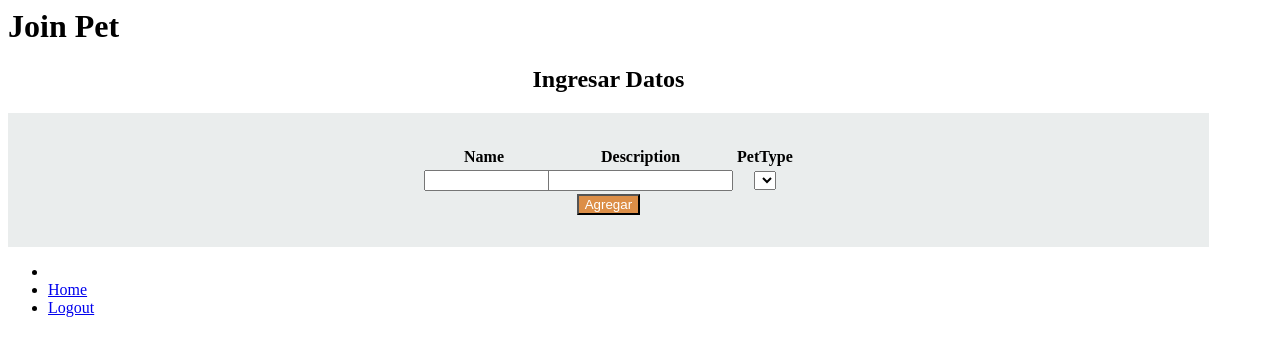
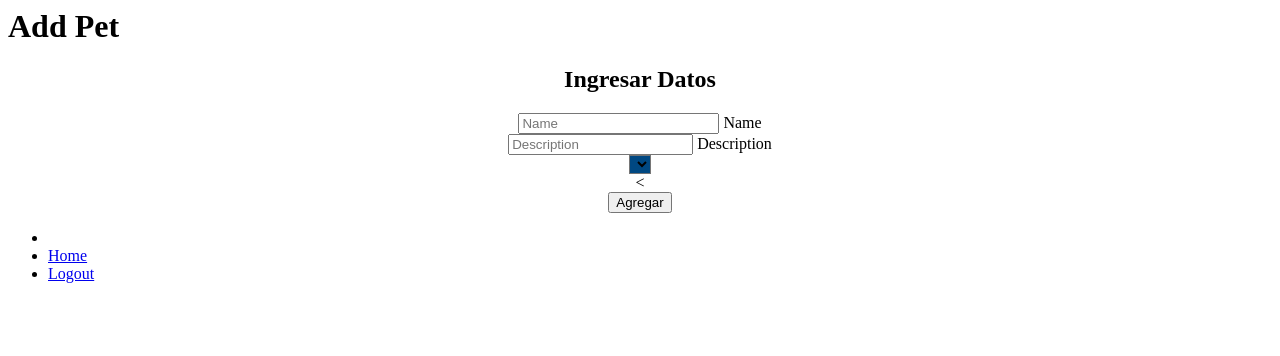
Before and after one commit to azulws/TPFinal, a PHP site: page /Views/add-pet.php in a window 1280 px wide. Shown: the top 356 px of the page. Run offline with PHP 8.4, Linux system fonts and the light colour scheme; the template is opened without the code that fills it, so the values that code supplies are empty; some libraries are stand-ins or nearby versions.

Commit message:
view add pet

```diff
--- a/Views/add-pet.php
+++ b/Views/add-pet.php
@@ -1,37 +1,30 @@
 
 <div>
-    <h1>Join Pet</h1>
+    <h1>Add Pet</h1>
 </div>
 
 
-<main class="main" style="width: 95%;">
+<main class="main">
     <!-- main body -->
 
-    <div style="align-items:center;">
+    <div >
         <h2 align="center">Ingresar Datos</h2>
-        <form align="center" action="<?php echo FRONT_ROOT."Pet/Add" ?>" method="post" style="background-color: #EAEDED;padding: 2rem !important;" enctype="multipart/form-data">
-        <table align="center">
-            <thead>
-            <tr>
-                <th>Name</th>
-                <th>Description</th>
-                <th>PetType</th>
+        <form align="center" action="<?php echo FRONT_ROOT."Pet/Add" ?>" method="post" enctype="multipart/form-data">
 
 
 
-            </tr>
-            </thead>
-            <tbody align="center">
-            <tr>
-                <td style="max-width: 120px;">
-                <input type="text" name="name" size="22" min="0" required>
-                </td>
-                <td>
-                <input type="text" name="description" required>
-                </td>
-                <td>
-                <div class="box" style="top:40%">
-                <select name="petType" id="petType" class="select">
+
+                <div class="form__group">
+                <input class="form__input" type="text" name="name" size="22" min="0" placeholder="Name" required>
+                <label for="name" class="form__label">Name</label>
+                </div>
+                <div class="form__group">
+                <input class="form__input" type="text" name="description" placeholder="Description" required>
+                <label for="description" class="form__label">Description</label>
+                </div>
+
+                <div class="box" align="center">
+                <select name="petType" id="petType" style="background-color: #004882;"  >
                     <?php
                         /*$petTypeDAO = new PetTypeDAO();
                         $petTypeList = $petTypeDAO->GetAll();
@@ -44,19 +37,18 @@
                     ?>
                 </select>
                 </div>
-            </tr>
-            </tbody>
-        </table>
-        <div>
+            <
 
-            <input type="submit" class="btn" value="Agregar" style="background-color:#DC8E47;color:white;"/>
+
+        <div align="center">
+            <input type="submit" class="btn-encriptar" value="Agregar" />
         </div>
 
         </form>
     </div>
 
     <!-- / main body -->
-    <div class="clear"></div>
+
 </main>
 
 <?php
--- a/Views/home-keeper.php
+++ b/Views/home-keeper.php
@@ -2,6 +2,7 @@
 <div align = "center">
     <h1>MENU KEEPER</h1>
 </div>
+
 <div align ="center">
     <a class="btn-encriptar" href="<?php echo FRONT_ROOT . "Availability/ShowListView"?>">AVAILABILITY </a>
 </div>
--- a/Views/keeper-list.php
+++ b/Views/keeper-list.php
@@ -19,7 +19,7 @@
               {
                 ?>
                   <tr>
-                    <td style="font-weight: 900;"><?php echo $keeper->getFirstName() ?> </td>
+                    <td><?php echo $keeper->getFirstName() ?> </td>
                     <td><?php echo $keeper->getLastName() ?> </td>
                     <td><?php echo $keeper->getUserName() ?> </td>
                     <td><?php echo $keeper->getRemuneration() ?> </td>
```
Also changed, not shown: Data/pets.json (+11 -1 lines).
